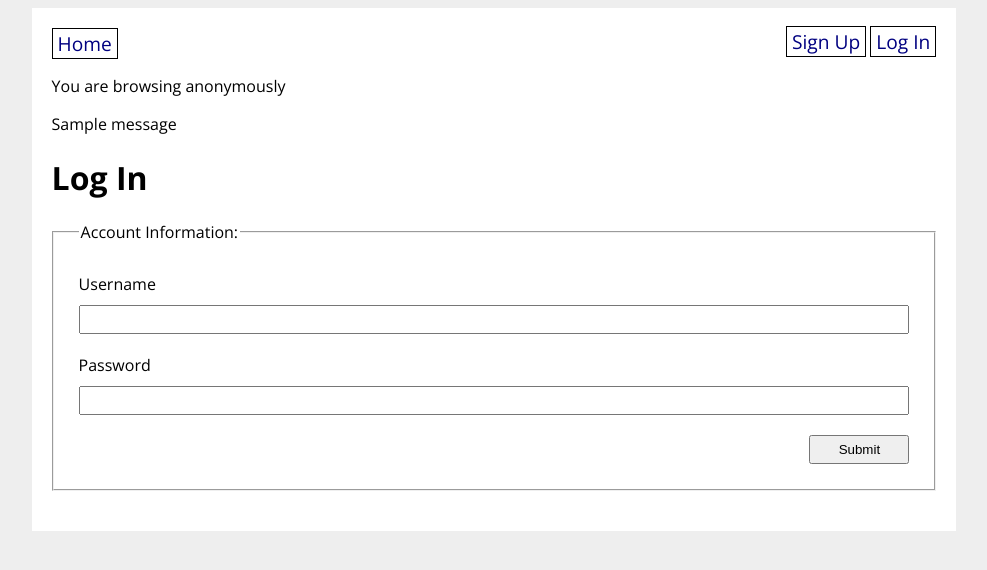
After one commit to shah-a/bew1.2-07-final-project, a Flask app: template pokedex_app/templates/auth/login.html in a window 1280 px wide. The commit adds this page. Shown: the top 570 px of the page, without its empty margins (146-1133 px from the left). Run offline with Flask 2, Linux system fonts and the light colour scheme; the template is opened without the code that fills it, so the values that code supplies are empty, except form fields; tables that the repository leaves empty hold one stand-in row (values such as "Sample post"); one stand-in notice (Sample message) is shown; form fields are guessed from the names that the template uses.

Commit message:
[Added] auth routes, forms, and templates

```diff
--- a/pokedex_app/main/routes.py
+++ b/pokedex_app/main/routes.py
@@ -1,5 +1,7 @@
-from flask import Blueprint
+from flask import Blueprint, render_template
 
 main = Blueprint('main', __name__)
 
-# Routes:
+@main.route('/', methods=['GET'])
+def homepage():
+    return render_template('main/home.html')
--- a/pokedex_app/static/style.css
+++ b/pokedex_app/static/style.css
@@ -0,0 +1,73 @@
+body {
+  display: flex;
+  flex-direction: column;
+  align-items: center;
+  background-color: #eee;
+  font-family: 'Open Sans', sans-serif;
+}
+
+#content {
+  width: 70%;
+  background-color: white;
+  padding: 20px;
+}
+
+nav {
+  width: 100%;
+  display: flex;
+  flex-direction: row;
+  justify-content: space-between;
+}
+
+nav a {
+  color: navy;
+  text-decoration: none;
+  border: 1px solid black;
+  padding: 1px 5px;
+  font-size: 1.2em;
+}
+
+fieldset {
+  display: flex;
+  flex-direction: column;
+  margin: 20px 0;
+  padding: 20px;
+}
+
+fieldset * {
+  margin: 5px;
+}
+
+fieldset input {
+  padding: 5px;
+}
+
+input[type=submit] {
+  width: 100px;
+  align-self: flex-end;
+}
+
+div.store {
+  border: 1px solid black;
+  padding: 10px;
+  margin-bottom: 10px;
+}
+
+div.items {
+  display: flex;
+  flex-direction: row;
+  flex-wrap: wrap;
+}
+
+div.item-details {
+  border: 1px solid black;
+  margin: 5px;
+  padding: 5px;
+  text-align: center;
+  width: 250px;
+  height: 300px;
+}
+
+.error {
+  color: red;
+}
--- /dev/null
+++ b/pokedex_app/templates/auth/login.html
@@ -0,0 +1,11 @@
+{% extends 'base.html' %}
+
+{% block content %}
+
+<h1>Log In</h1>
+
+<form method="POST">
+  {% include 'forms/auth_form.html' %}
+</form>
+
+{% endblock %}
--- a/pokedex_app/templates/base.html
+++ b/pokedex_app/templates/base.html
@@ -7,10 +7,39 @@
   <meta name="viewport" content="width=device-width, initial-scale=1.0">
   <title>Pokedex App</title>
   <link rel="stylesheet" href="/static/style.css">
+  <link rel="preconnect" href="https://fonts.gstatic.com/" crossorigin>
+  <link href="https://fonts.googleapis.com/css2?family=Open+Sans:wght@400;700&display=swap" rel="stylesheet">
 </head>
 
 <body>
-  {% block content %}{% endblock %}
+  <div id="content">
+    <nav>
+      <a href="/">Home</a>
+      <div>
+        {% if current_user.is_authenticated %}
+          <a href="/">Route</a>
+          <a href="/">Route</a>
+          <a href="/">Route</a>
+          <a href="/">Route</a>
+        {% else %}
+          <a href="/signup">Sign Up</a>
+          <a href="/login">Log In</a>
+        {% endif %}
+      </div>
+    </nav>
+
+    {% if current_user.is_authenticated %}
+      <p>You are logged in as <strong>{{ current_user.username }}</strong></p>
+    {% elif current_user.is_anonymous %}
+      <p>You are browsing anonymously</p>
+    {% endif %}
+
+    {% for message in get_flashed_messages() %}
+      <p>{{ message }}</p>
+    {% endfor %}
+
+    {% block content %}{% endblock %}
+  </div>
 </body>
 
 </html>
--- /dev/null
+++ b/pokedex_app/templates/forms/auth_form.html
@@ -0,0 +1,22 @@
+{{ form.csrf_token }}
+<fieldset>
+  <legend>Account Information:</legend>
+
+  {{ form.username.label }}
+  {{ form.username }}
+  <ul>
+    {% for error in form.username.errors %}
+      <li class="error">{{ error }}</li>
+    {% endfor %}
+  </ul>
+
+  {{ form.password.label }}
+  {{ form.password }}
+  <ul>
+    {% for error in form.password.errors %}
+      <li class="error">{{ error }}</li>
+    {% endfor %}
+  </ul>
+
+  {{ form.submit }}
+</fieldset>
```
Also changed, not shown: pokedex_app/__init__.py (+14 -5 lines), pokedex_app/auth/forms.py (+30 -0 lines), pokedex_app/auth/routes.py (+43 -2 lines), pokedex_app/models.py (+13 -0 lines), pokedex_app/templates/auth/signup.html (added, +11 -0 lines), pokedex_app/templates/main/home.html (added, +7 -0 lines), README.md, pokedex_app/database.db, 1 other file.
